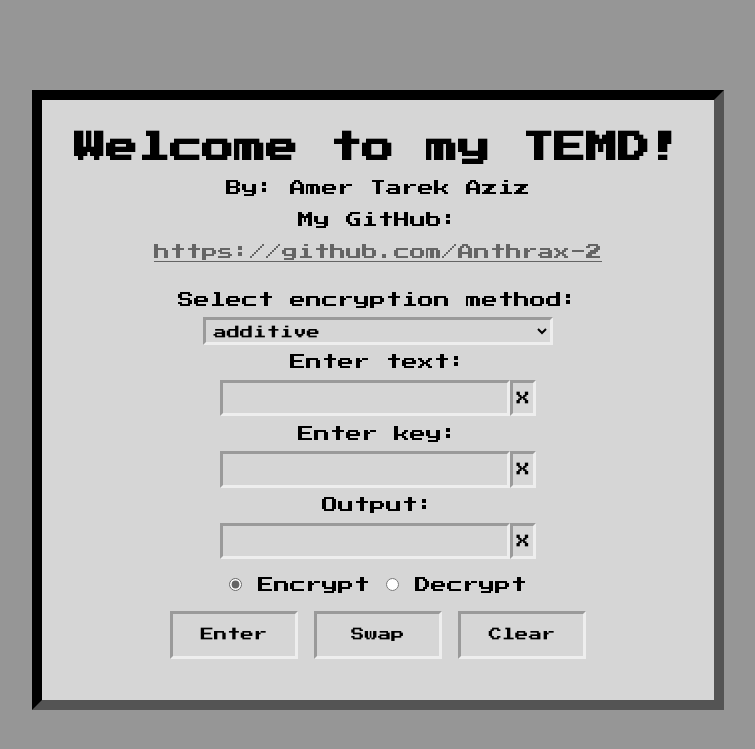
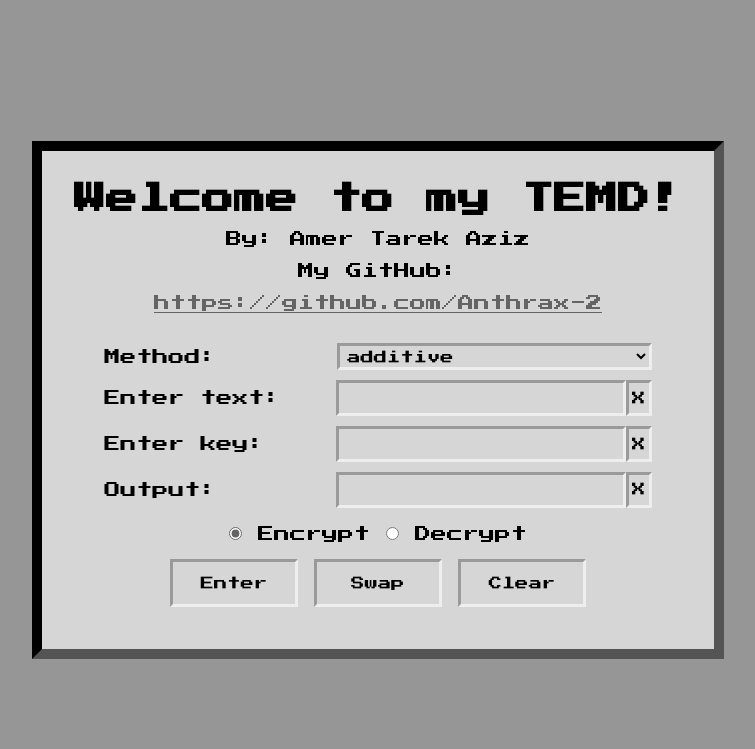
Before and after one commit to Anthrax-2/traditional-encryption-demonstrator, a Flask app: page / in a window 1280 px wide. Shown: the top 749 px of the page, without its empty margins (262-1017 px from the left). Run offline with Flask 3, Linux system fonts and the light colour scheme.

Commit message:
Complete layout overhaul

```diff
--- a/templates/index.html
+++ b/templates/index.html
@@ -20,29 +20,37 @@
 
             <div class="content">
 
-                <label for="methods">Select encryption method:</label>
+                <div class="select-field">
+                    <label for="methods">Method:</label>
                     <select id="methods">
                         {% for key in ciphers %}
                             <option value="{{ key }}">{{ key }}</option>
                         {% endfor %}
                     </select>
+                </div>
 
+                <div class="input-field">
                     <label for="input">Enter text:</label>
                     <div class="field-wrapper">
                         <input type="text" name="input" id="input">
                         <button type="button" id="clear-input">X</button>
                     </div>
+                </div>
 
+                <div class="key-field">
                     <label for="key">Enter key:</label>
                     <div class="field-wrapper">
                         <input type="text" name="key" id="key">
                         <button type="button" id="clear-key">X</button>
                     </div>
+                </div>
 
+                <div class="output-field">
                     <label for="output">Output:</label>
                     <div class="field-wrapper">
                         <input type="text" name="output" id="output" readonly>
                         <button type="button" id="clear-output">X</button>
+                    </div>
                 </div>
 
                 <div class="modes">
```
Lines whose indentation alone changed are shown as unchanged.
